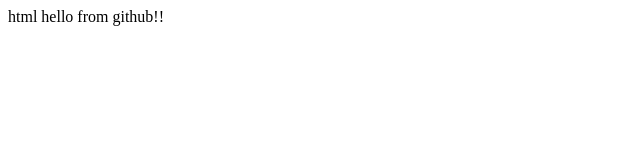
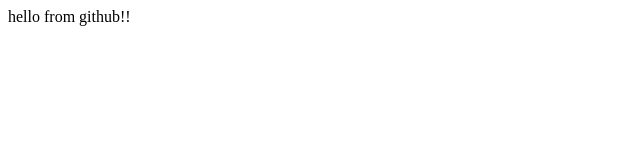
Before and after one commit to maissa-souissi/learningGIt, a plain HTML site: page index.html in a window 1280 px wide. Shown: the full height of the page, 0-640 px from the left. Drawn offline with Linux system fonts and the light colour scheme.

Commit message:
Update index.html
change2

```diff
--- a/index.html
+++ b/index.html
@@ -1,3 +1,3 @@
 <html>
-<body> html hello from github!!</body>
+<body> hello from github!!</body>
 </html>
```
